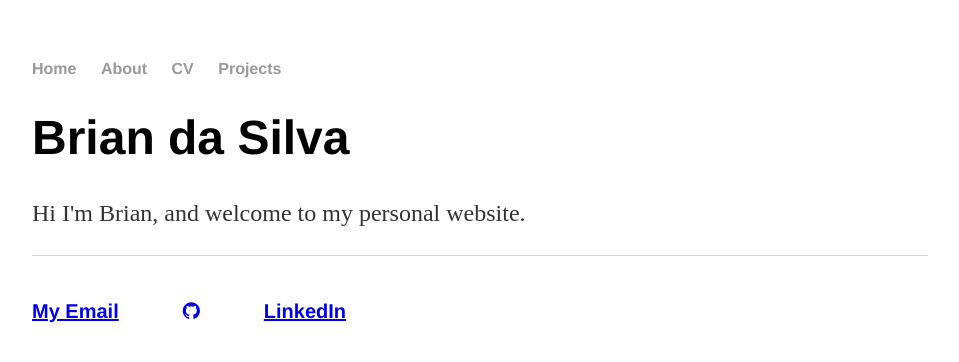
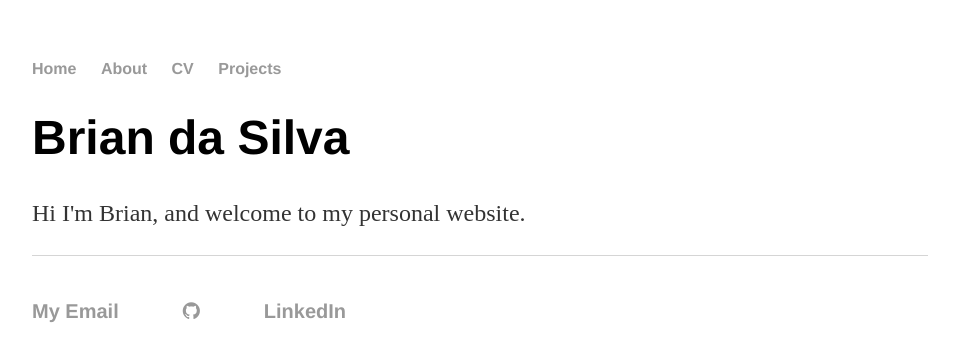
Before and after one commit to br1317/br1317.github.io, a Jekyll site: the page built from index.html, in a window 1280 px wide. Shown: the top 362 px of the page, without its empty margins (160-1119 px from the left). Built offline with Jekyll 4.4.1, drawn with Linux system fonts in a browser that asks for light colours.

Commit message:
Update main.css

```diff
--- a/css/main.css
+++ b/css/main.css
@@ -13,7 +13,7 @@ nav ul li, footer ul li {
     margin-right: 20px;
 }
 
-.navigation {
+a {
     text-decoration: none;
     color: #999;
 }
```
